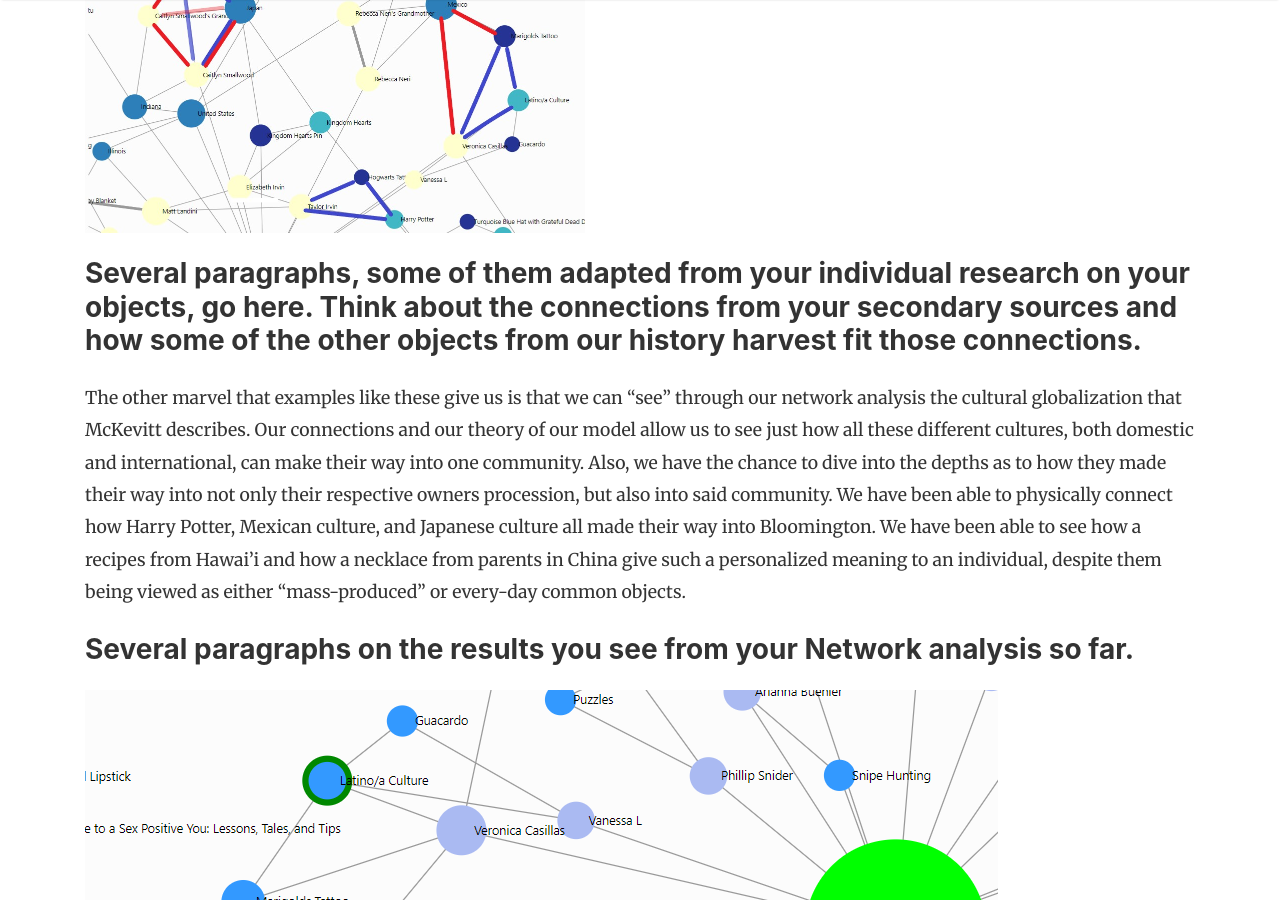
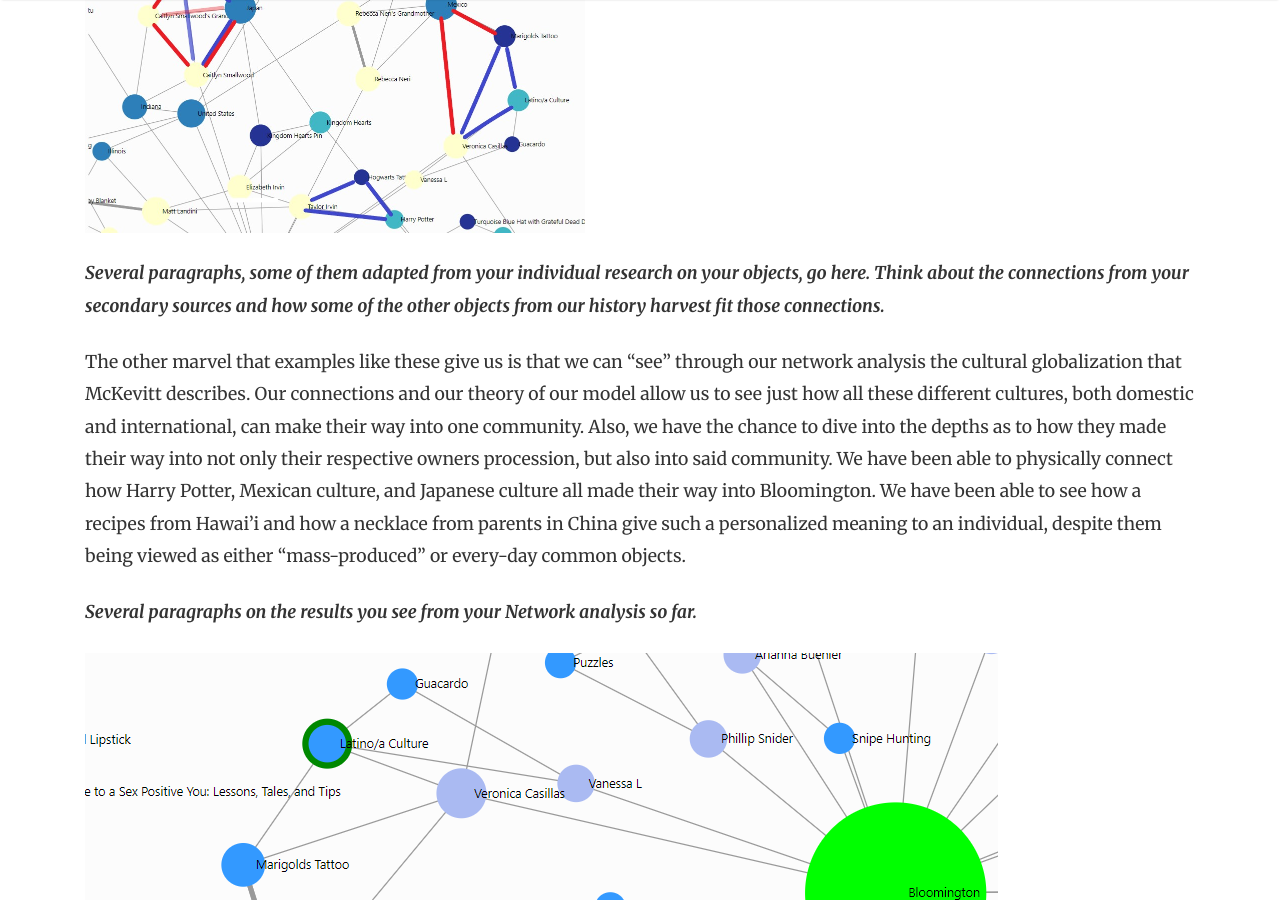
Before and after one commit to H301HistoryHarvest/H301HistoryHarvest, a Jekyll site: the page built from _stories/Networks1.md, in a window 1280 px wide and 900 px high, scrolled down 2563 px. Built offline with Jekyll 4.4.1, drawn with Linux system fonts in a browser that asks for light colours; nearby versions of some CDN libraries; comment, search, counter and statistics services are not loaded.

Commit message:
adjusted highlighted text

```diff
--- a/_stories/Networks1.md
+++ b/_stories/Networks1.md
@@ -36,11 +36,11 @@ Using McKevitt's observation of cultural globalization, combined with our networ
 
 ![Example of the Model](/H301HistoryHarvest/assets/images/Network_Example1.jpg){:width="500px"}
 
-### Several paragraphs, some of them adapted from your individual research on your objects, go here. Think about the connections from your secondary sources and how some of the other objects from our history harvest fit those connections.
+***Several paragraphs, some of them adapted from your individual research on your objects, go here. Think about the connections from your secondary sources and how some of the other objects from our history harvest fit those connections.***
 
 The other marvel that examples like these give us is that we can "see" through our network analysis the cultural globalization that McKevitt describes. Our connections and our theory of our model allow us to see just how all these different cultures, both domestic and international, can make their way into one community. Also, we have the chance to dive into the depths as to how they made their way into not only their respective owners procession, but also into said community. We have been able to physically connect how Harry Potter, Mexican culture, and Japanese culture all made their way into Bloomington. We have been able to see how a recipes from Hawai'i and how a necklace from parents in China give such a personalized meaning to an individual, despite them being viewed as either "mass-produced" or every-day common objects.
 
-### Several paragraphs on the results you see from your Network analysis so far.
+***Several paragraphs on the results you see from your Network analysis so far.***
 
 ![A small portion of the network](/H301HistoryHarvest/assets/images/Network_Example.PNG)
 
```
